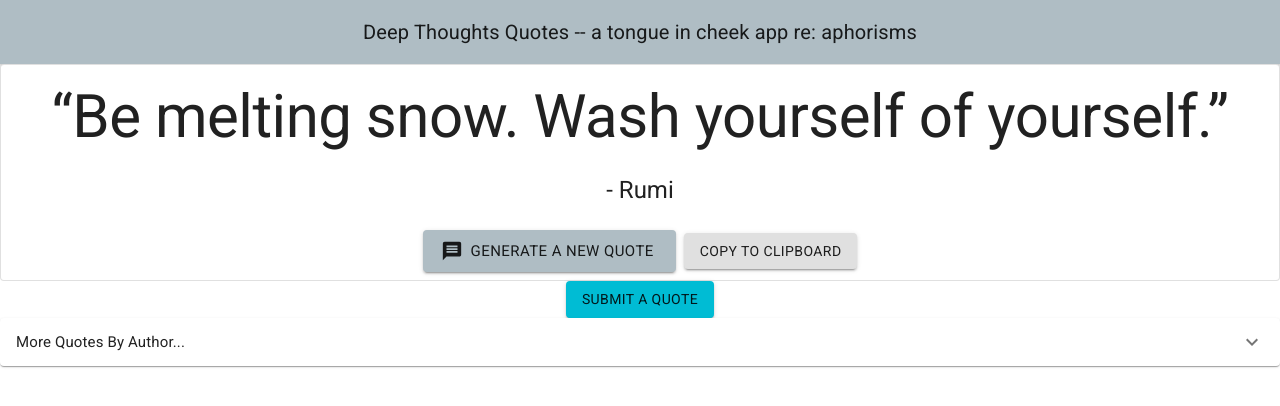
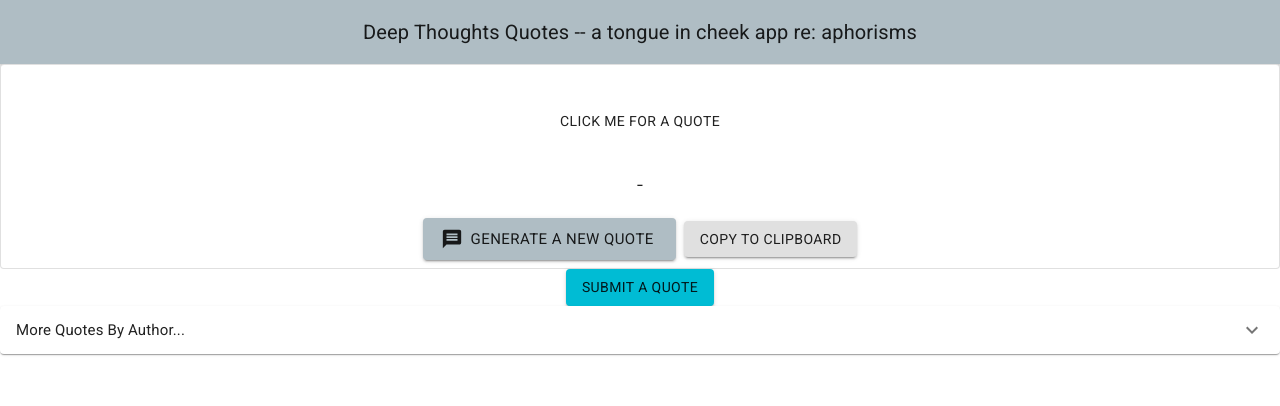
Before and after one commit to MichaelBurak/deep-thoughts-refactor, a React (Create React App) app: page / in a window 1280 px wide. Shown: the top 406 px of the page. Built offline with nearby package versions, Linux system fonts and the light colour scheme.

Commit message:
oh boiyo have i forgot to commit

```diff
--- a/package.json
+++ b/package.json
@@ -8,6 +8,7 @@
     "@testing-library/jest-dom": "^5.11.6",
     "@testing-library/react": "^11.2.2",
     "@testing-library/user-event": "^12.5.0",
+    "axios": "^0.21.0",
     "fontsource-roboto": "^3.1.5",
     "react": "^17.0.1",
     "react-dom": "^17.0.1",
--- /dev/null
+++ b/src/api.js
@@ -0,0 +1,20 @@
+import axios from 'axios'
+
+export default {
+    getQuote: ()=>{
+        debugger
+       return axios.get("http://localhost:4000/quotes")
+    },
+    postQuote: (text, author) => {
+    axios.post('http://localhost:4000/quotes', {
+    quoteText: text,
+    quoteAuthor: author
+  })
+  .then((response) => {
+    debugger
+    console.log(response);
+  }, (error) => {
+    console.log(error);
+  });
+}
+}
--- a/src/components/forms/SimpleSubmission.js
+++ b/src/components/forms/SimpleSubmission.js
@@ -7,11 +7,21 @@
   import DialogContentText from '@material-ui/core/DialogContentText';
   import DialogTitle from '@material-ui/core/DialogTitle';
   import { useForm, Controller } from "react-hook-form";
+  import axios from 'axios'
+import api from '../../api';
 
   export default function SimpleSubmission() {
   const methods = useForm();
   const { handleSubmit, control, reset } = methods;
-  const onSubmit = data => console.log(data);
+  const onSubmit = (data) => {
+  api.postQuote( data.QuoteText, data.quoteAuthor)
+    .then((response) => {
+      debugger
+      console.log(response);
+    }, (error) => {
+      console.log(error);
+    });
+  }
     const [open, setOpen] = React.useState(false);
 
     const handleClickOpen = () => {
@@ -24,17 +34,15 @@
 
     return (
       <div>
-          {/* Submit A Quote Header  */}
         <Button variant="contained" color="secondary" onClick={handleClickOpen}>
           Submit A Quote
         </Button>
+
         <Dialog open={open} onClose={handleClose} aria-labelledby="form-dialog-title">
 
     <form onSubmit={handleSubmit(onSubmit)}>
           <DialogTitle id="form-dialog-title">Submit A Quote with Author Attribution</DialogTitle>
-          {/* <form action="/" method="POST" onSubmit={(e) => { e.preventDefault(); debugger; alert('Submitted form!'); handleClose(); } }> */}
           <DialogContent>
-            {/* Submit A Quote Text Input Field */}
             <Controller as={TextField} name="QuoteText" control={control} defaultValue="" label="Quote Text" />
             <Controller as={TextField} name="QuoteAuthor" control={control} defaultValue="" label="Author"/>
           </DialogContent>
--- a/src/components/quoteDisplays/DisplayedQuote.js
+++ b/src/components/quoteDisplays/DisplayedQuote.js
@@ -6,6 +6,7 @@ import CardContent from '@material-ui/core/CardContent';
 import Button from '@material-ui/core/Button';
 import Typography from '@material-ui/core/Typography';
 import GeneratorBtn from '../buttons/GeneratorBtn'
+import api from '../../api'
 
 const useStyles = makeStyles({
   root: {
@@ -13,20 +14,38 @@ const useStyles = makeStyles({
   }
 });
 
+
 export default function DisplayedQuote() {
   const classes = useStyles();
+  const fetchQuote = (e) => {
+    e.preventDefault()
+    api.getQuote().then((response)=>{
+      debugger
+        setResponseText(response.data[0].text)
+        setResponseAuthor(response.data[0].author)
+        setQuoteButton(false)
+        console.log(response)
+    })
+    .catch((error) => {
+        console.log(error)
+    })
+  }
+
+    // Create state variables
+    let [responseText, setResponseText] = React.useState('')
+    let [responseAuthor, setResponseAuthor] = React.useState('')
+    let [quoteButton, setQuoteButton] = React.useState(true)
+
 
   return (
     <Card className={classes.root} variant="outlined">
       <CardContent>
         <Typography variant="h2" className={classes.title} gutterBottom>
             {/* Main Quote Text to be fetched from DB */}
-        “Be melting snow. Wash yourself of yourself.”
-        </Typography>
-        <Typography variant="h5" component="h2">
-            {/* Author Name to be fetched from DB */}
-          - Rumi
-        </Typography>
+        {/* “Be melting snow. Wash yourself of yourself.” */}
+        {quoteButton? <Button onClick={(e) => fetchQuote(e)} type='button'>Click Me For a Quote</Button>: <div/>}
+        {responseText} </Typography>- {responseAuthor? <Typography variant="h5" component="h2">{responseAuthor}</Typography>:<div/>}
+
       </CardContent>
       <CardActions className={classes.root}>
           <GeneratorBtn/>
```
Also changed, not shown: 1 other file (tests, documents, lock files or other folders).
